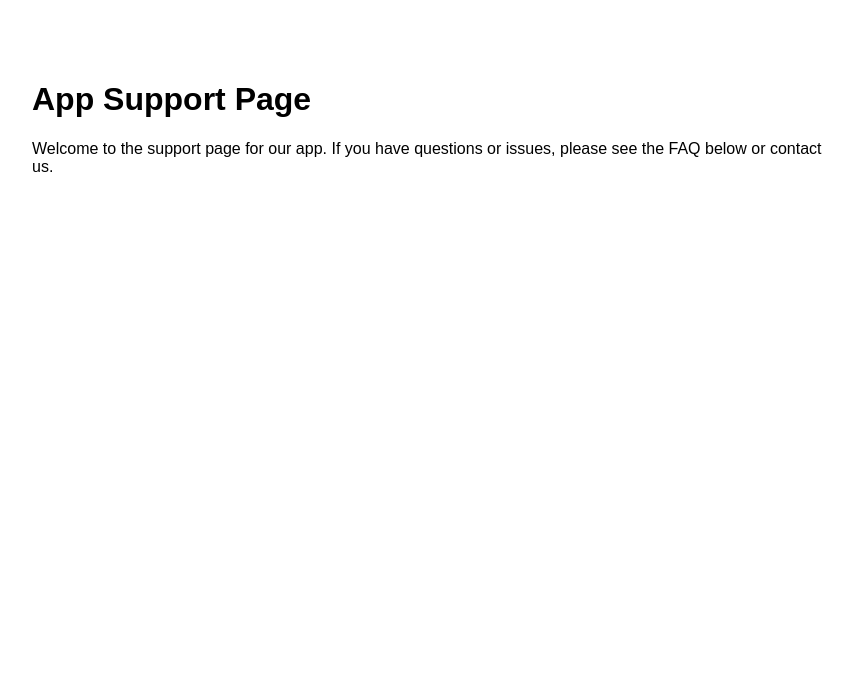
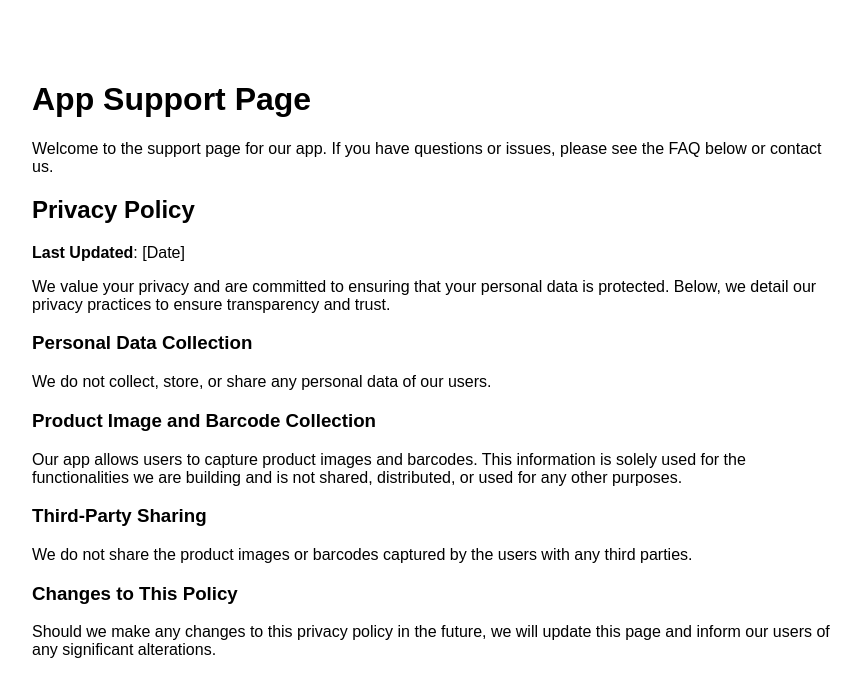
Before and after one commit to asuhag/app-support-page, a plain HTML site: page index.html in a window 1280 px wide. Shown: the whole page, without its empty margins (208-1068 px from the left). Drawn offline with Linux system fonts and the light colour scheme.

Commit message:
Update privacy policy

```diff
--- a/index.html
+++ b/index.html
@@ -18,5 +18,21 @@
 <h1>App Support Page</h1>
 <p>Welcome to the support page for our app. If you have questions or issues, please see the FAQ below or contact us.</p>
 
+<h2>Privacy Policy</h2>
+<p><strong>Last Updated</strong>: [Date]</p>
+<p>We value your privacy and are committed to ensuring that your personal data is protected. Below, we detail our privacy practices to ensure transparency and trust.</p>
+
+<h3>Personal Data Collection</h3>
+<p>We do not collect, store, or share any personal data of our users. </p>
+
+<h3>Product Image and Barcode Collection</h3>
+<p>Our app allows users to capture product images and barcodes. This information is solely used for the functionalities we are building and is not shared, distributed, or used for any other purposes.</p>
+
+<h3>Third-Party Sharing</h3>
+<p>We do not share the product images or barcodes captured by the users with any third parties.</p>
+
+<h3>Changes to This Policy</h3>
+<p>Should we make any changes to this privacy policy in the future, we will update this page and inform our users of any significant alterations.</p>
+
 </body>
 </html>
```
